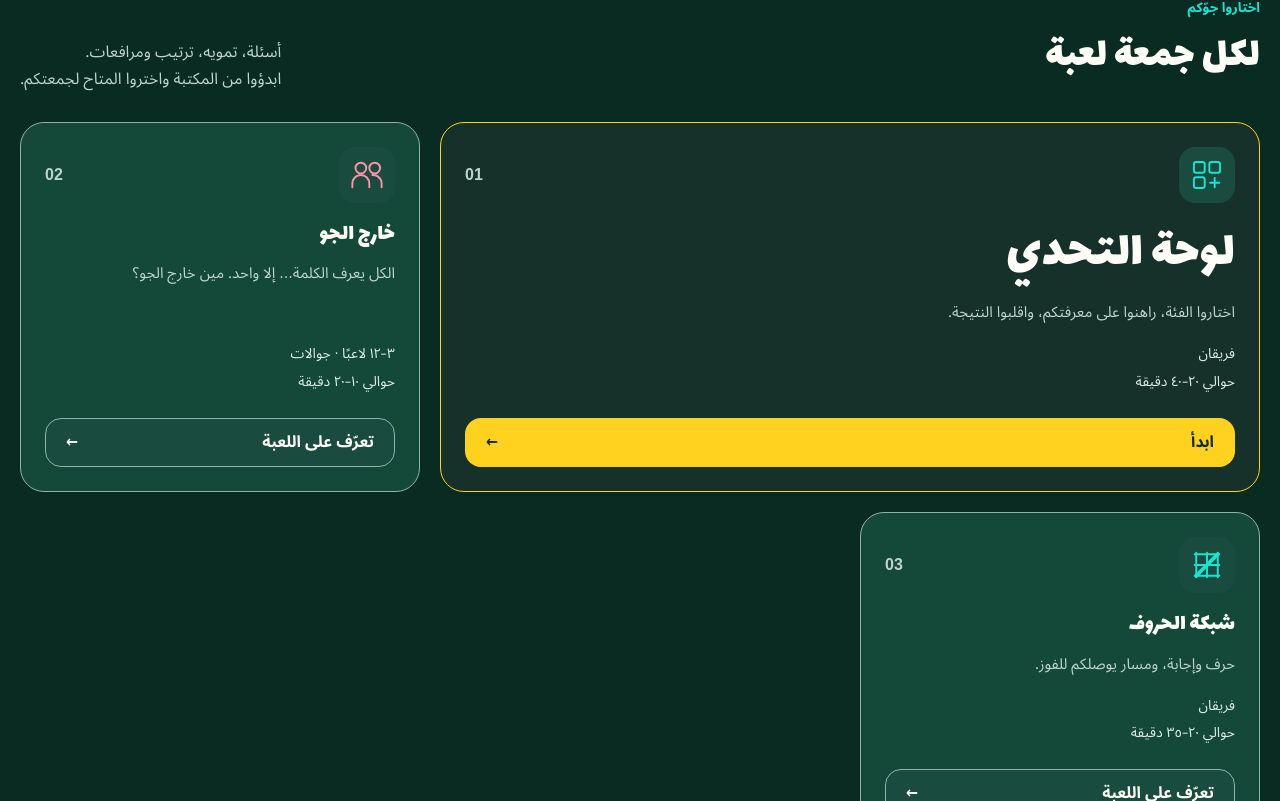
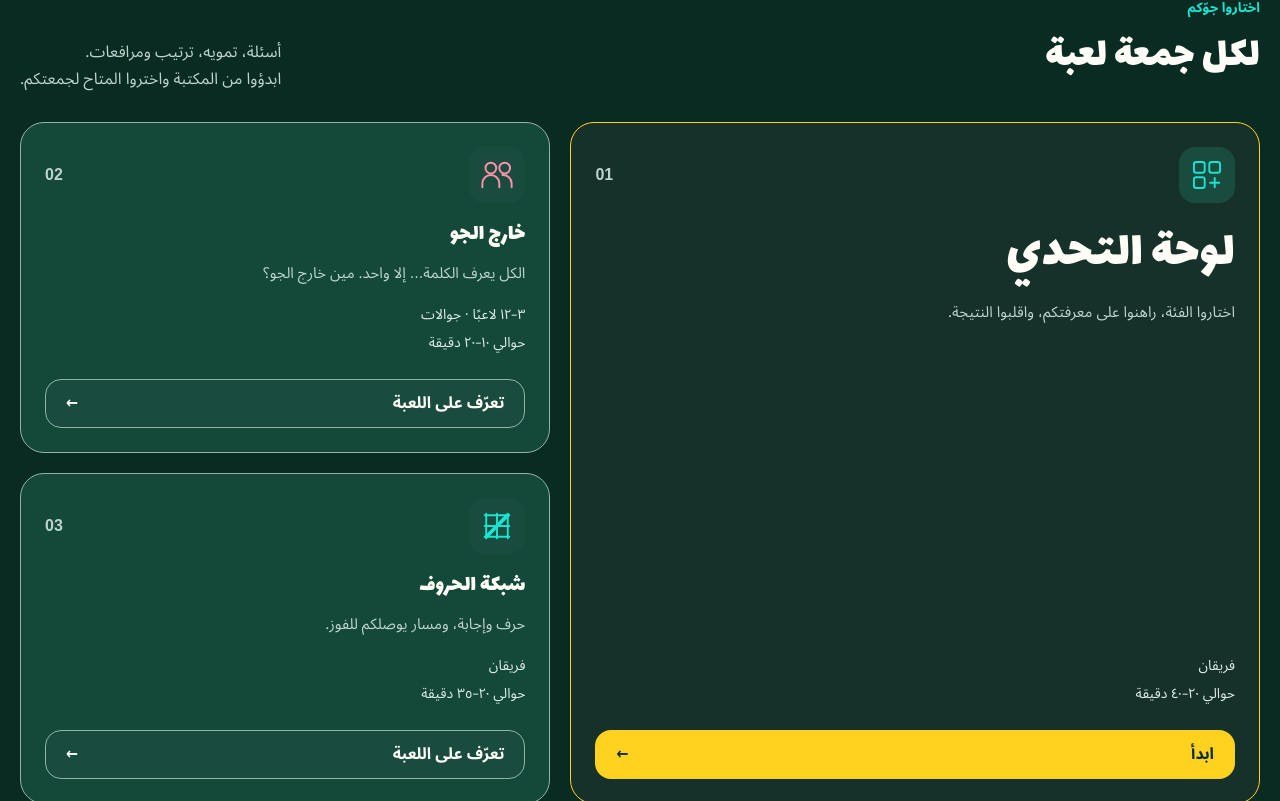
Before and after one commit to 7assan-0/quddam, a Next.js app in the folder qalba-platform/: page / in a window 1280 px wide. Shown: the part 799-1600 px from the top of the page. Built offline with nearby package versions, Linux system fonts and the light colour scheme; no server answers.

Commit message:
ui: balance featured desktop grid and hide TV-only owner chrome

```diff
--- a/qalba-platform/src/styles/quddam.css
+++ b/qalba-platform/src/styles/quddam.css
@@ -222,3 +222,15 @@ body:has(.night-champion) .night-dashboard>.page-title,
 body:has(.night-champion) .night-dashboard>.panel:has([data-testid="night-games"]),
 body:has(.night-champion) .night-results-fold{display:none}
 }
+
+/* Balanced desktop hero: featured board beside two stacked games, no orphaned card. */
+@media(min-width:701px){
+.quddam-featured-games{grid-template-columns:minmax(0,1.3fr) minmax(0,1fr);grid-template-rows:repeat(2,minmax(0,1fr));align-items:stretch}
+.quddam-featured-games>.game-card-hero{grid-column:1;grid-row:1 / span 2}
+.quddam-featured-games>.game-card:not(.game-card-hero){grid-column:2}
+}
+@media(max-width:700px){.quddam-featured-games>.game-card-hero,.quddam-featured-games>.game-card:not(.game-card-hero){grid-column:auto;grid-row:auto}}
+@media(min-width:1700px){
+body:has(.night-champion) [data-testid="night-dashboard"]>.page-title,
+body:has(.night-champion) [data-testid="night-dashboard"]>.panel:has([data-testid="night-games"]){display:none}
+}
```
